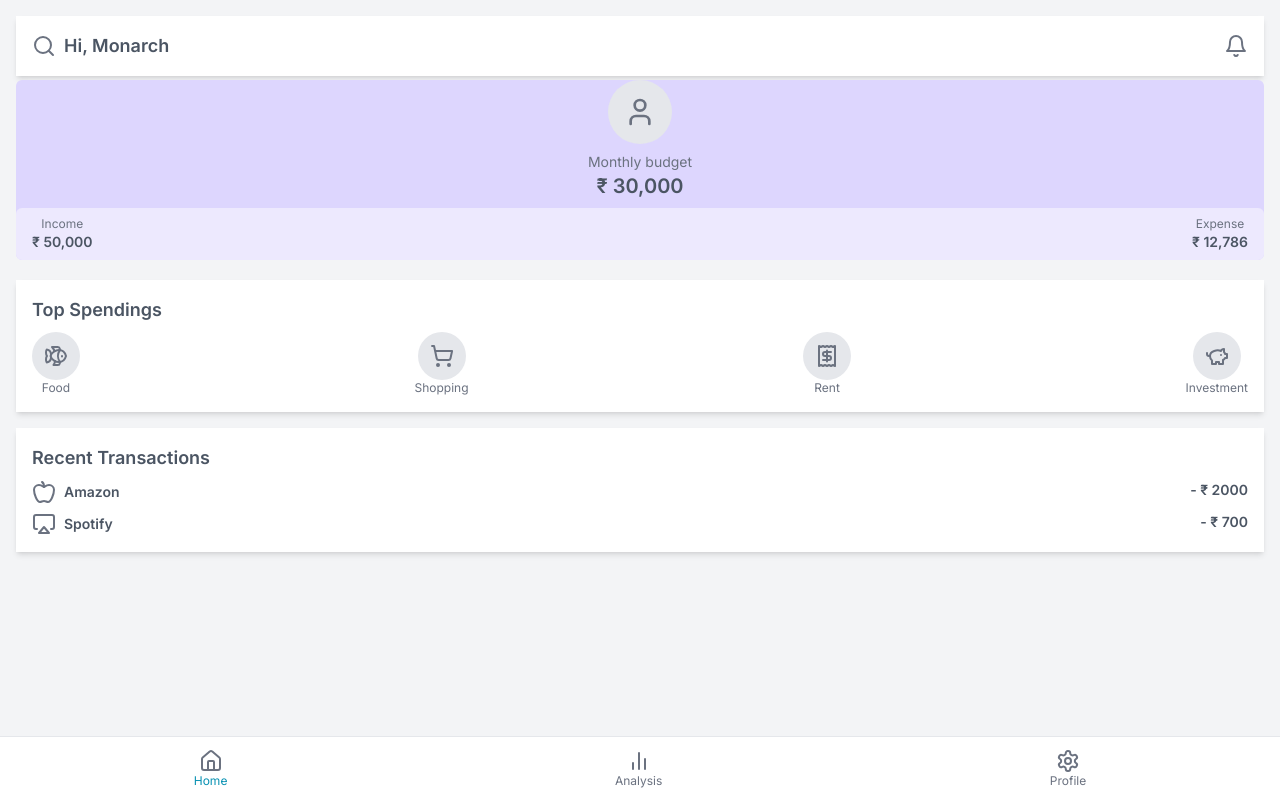
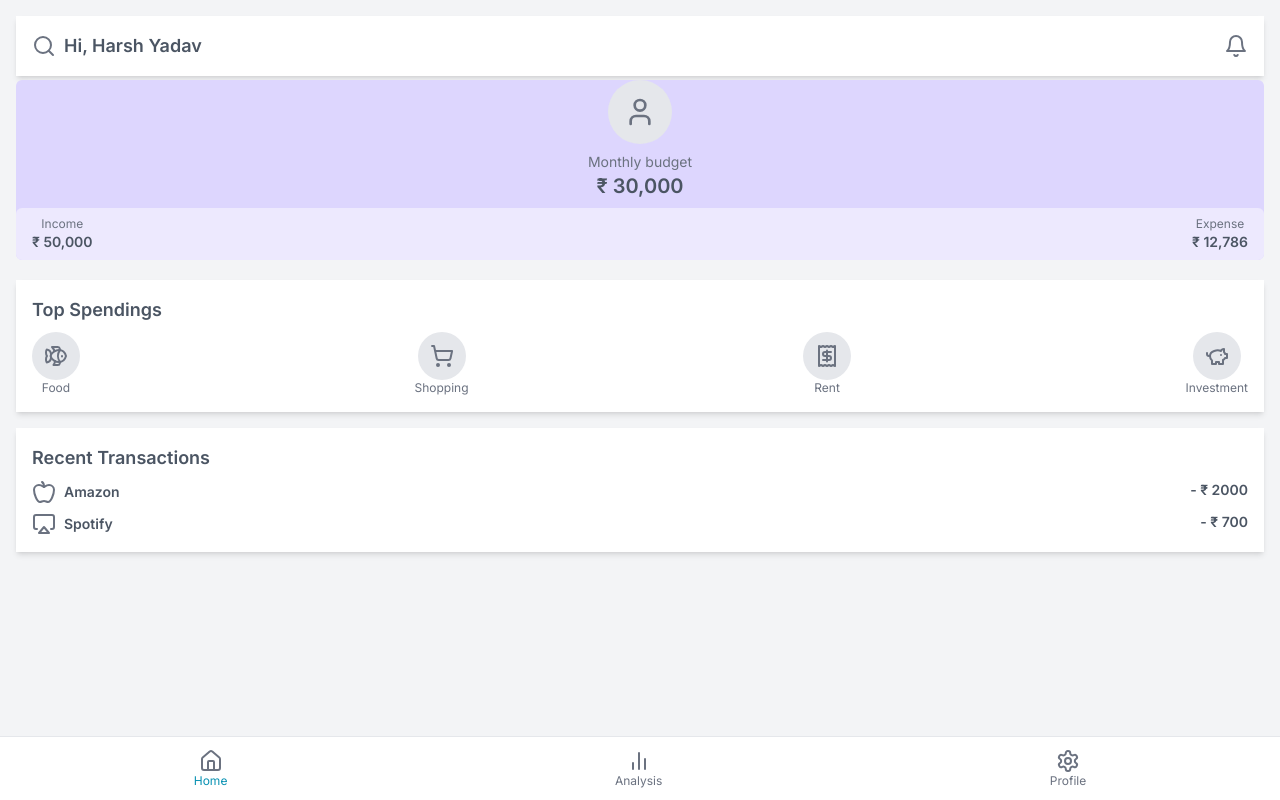
Before and after one commit to MonarchGitHub/smartbudgetai-frontend, a Next.js app in the folder smartbudgetai/: page /Home in a window 1280 px wide. Built offline with nearby package versions, Linux system fonts and the light colour scheme; no server answers.

Commit message:
added harsh updates

```diff
--- a/smartbudgetai/src/app/Home/page.jsx
+++ b/smartbudgetai/src/app/Home/page.jsx
@@ -39,7 +39,7 @@ const Home = () => {
             <SearchIcon className="w-6 h-6 text-gray-500" />
             <h1 className="text-lg font-semibold">
               {/* Hi, {data ? JSON.stringify(data) : "Loading..."} */}
-              Hi, Monarch
+              Hi, Harsh Yadav
             </h1>
           </div>
           <BellIcon className="w-6 h-6 text-gray-500" />
--- a/smartbudgetai/src/app/Profile/page.jsx
+++ b/smartbudgetai/src/app/Profile/page.jsx
@@ -36,8 +36,8 @@ const Profile = () => {
                 width="80"
               />
               <div>
-                <h2 className="text-xl font-semibold">Monarch</h2>
-                <p className="text-sm text-gray-500">Monarchk7@gmail.com</p>
+                <h2 className="text-xl font-semibold">Harsh</h2>
+                <p className="text-sm text-gray-500">Harsh@gmail.com</p>
               </div>
             </div>
           </div>
```
